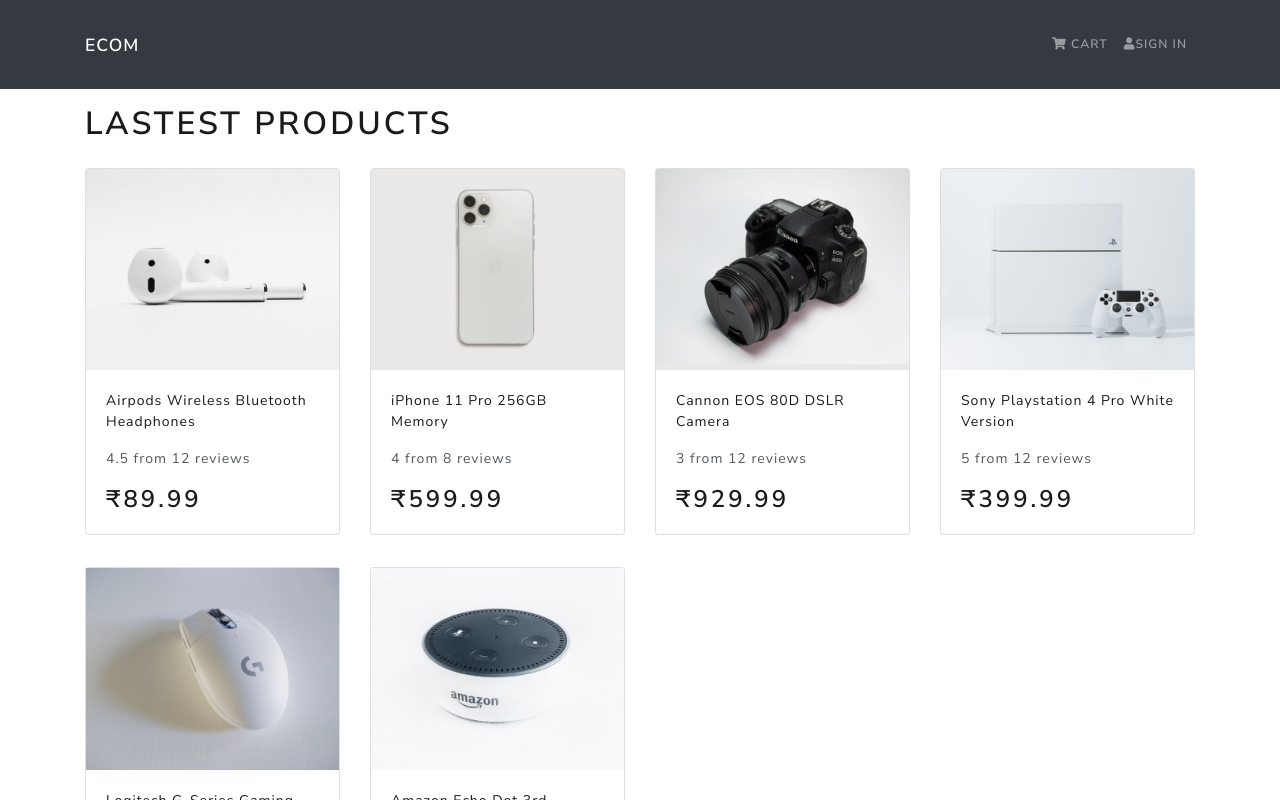
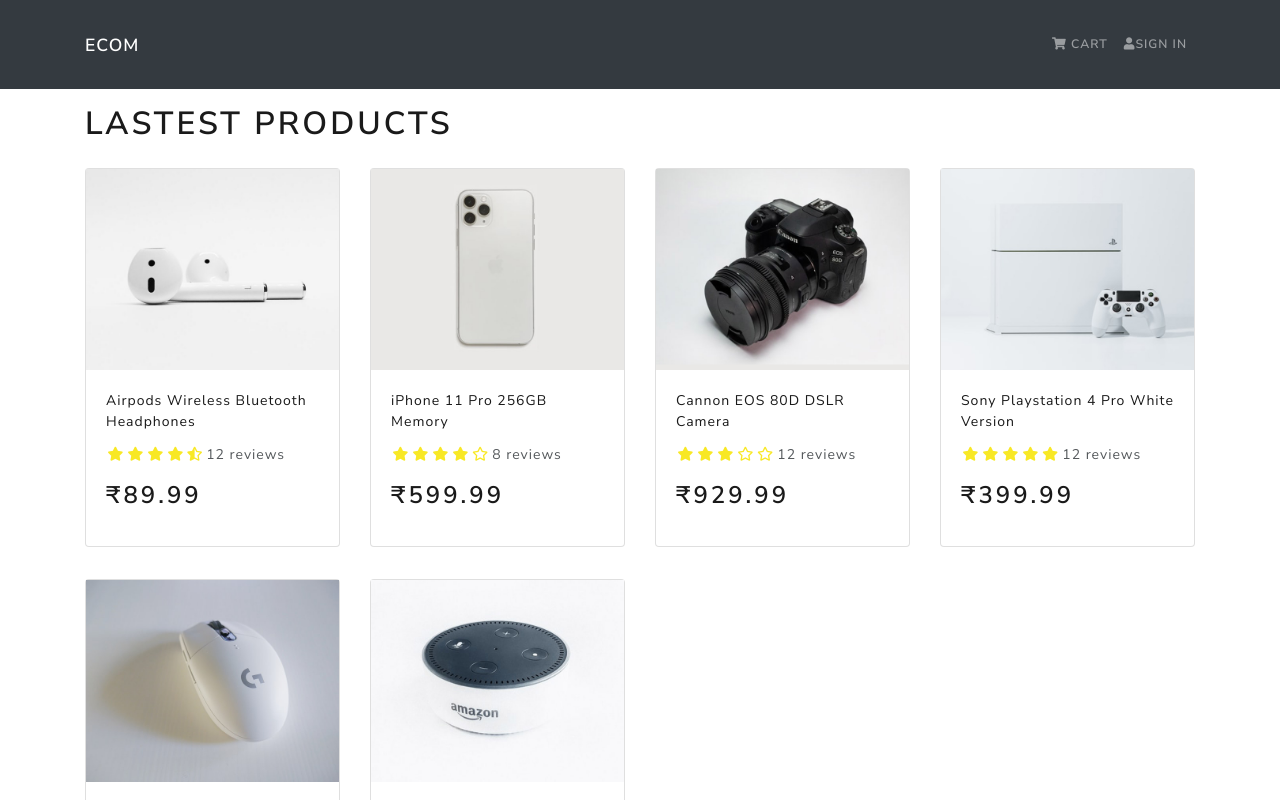
Before and after one commit to aimanzaheb/ECOMMERCE, a React (Create React App) app in the folder frontend/: page / in a window 1280 px wide. Shown: the top 800 px of the page. Built offline with nearby package versions, Linux system fonts and the light colour scheme.

Commit message:
Rating component
import Rating component in product.js

```diff
--- a/frontend/src/components/Product.js
+++ b/frontend/src/components/Product.js
@@ -1,5 +1,6 @@
 import React from 'react'
 import { Card } from 'react-bootstrap'
+import Rating from './Rating'
 
 const Product = ({ product }) => {
   return (
@@ -16,9 +17,10 @@ const Product = ({ product }) => {
         </a>
 
         <Card.Text as='div'>
-          <div className='my-3'>
-            {product.rating} from {product.numReviews} reviews
-          </div>
+          <Rating
+            value={product.rating}
+            text={`${product.numReviews} reviews`}
+          />
         </Card.Text>
 
         <Card.Text as='h3'>&#8377;{product.price}</Card.Text>
--- /dev/null
+++ b/frontend/src/components/Rating.js
@@ -0,0 +1,37 @@
+import React from 'react'
+import PropTypes from 'prop-types'
+
+const Rating = ({ value, text, color }) => {
+  const getStar = (index) => {
+    const star =
+      value >= index
+        ? 'fas fa-star'
+        : value >= index - 0.5
+        ? 'fas fa-star-half-alt'
+        : 'far fa-star'
+    return star
+  }
+
+  return (
+    <div className='rating'>
+      {[1, 2, 3, 4, 5].map((index) => (
+        <span key={index}>
+          <i style={{ color: color }} className={getStar(index)}></i>
+        </span>
+      ))}
+      <span>{text ? text : ''}</span>
+    </div>
+  )
+}
+
+Rating.defaultProps = {
+  color: '#f8e825',
+}
+
+Rating.propTypes = {
+  value: PropTypes.number.isRequired,
+  text: PropTypes.string.isRequired,
+  color: PropTypes.string,
+}
+
+export default Rating
--- a/frontend/src/index.css
+++ b/frontend/src/index.css
@@ -1,3 +1,11 @@
 main {
   min-height: 80vh;
 }
+
+h3 {
+  padding: 1rem 0;
+}
+
+.rating span {
+  margin: 0.1rem;
+}
--- a/frontend/src/screens/HomeScreen.js
+++ b/frontend/src/screens/HomeScreen.js
@@ -9,7 +9,7 @@ const HomeScreen = () => {
       <h1>Lastest Products</h1>
       <Row>
         {products.map((product) => (
-          <Col sm={12} md={6} lg={4} xl={3}>
+          <Col key={product._id} sm={12} md={6} lg={4} xl={3}>
             <Product product={product} />
           </Col>
         ))}
```
